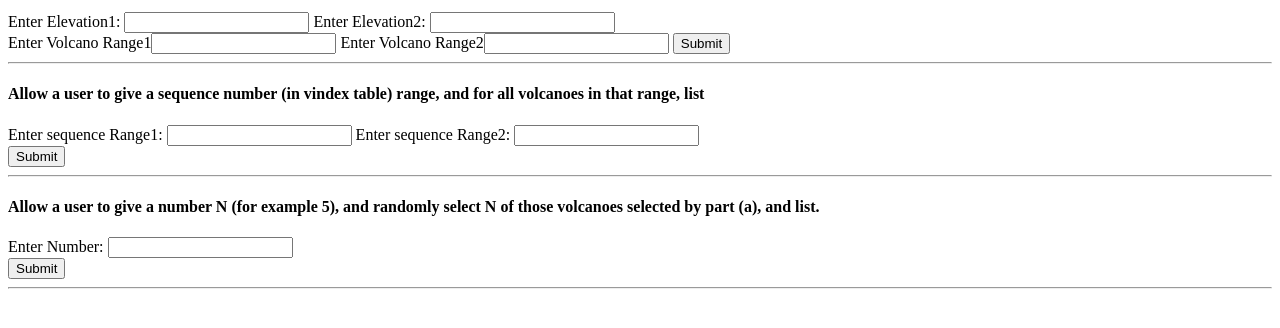
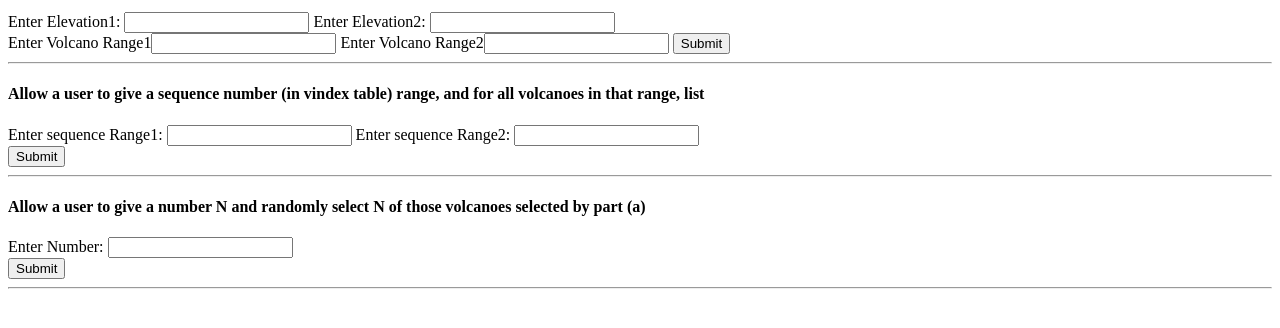
Before and after one commit to SupreethaD/exam3, a Flask app: page / in a window 1280 px wide. Shown: the part 224-552 px from the top of the page. Run offline with Flask 2, Linux system fonts and the light colour scheme.

Commit message:
commitchanges

```diff
--- a/app.py
+++ b/app.py
@@ -15,7 +15,7 @@ server = 'assignment01.database.windows.net'
 database = 'assignment01'
 username = 'supreetha'
 password = 'Chuppi$123'
-driver= '{ODBC Driver 13 for SQL Server}'
+driver= '{ODBC Driver 17 for SQL Server}'
 cnxn = pyodbc.connect('DRIVER=' + driver + ';SERVER=' + server + ';PORT=1433;DATABASE=' + database + ';UID=' + username + ';PWD=' + password)
 cursor = cnxn.cursor()
 r = redis.StrictRedis(host='assignment01.redis.cache.windows.net',port=6380, db=0, password='O8IrxXBklv50PJZ3IS9kefYiac3naKdqrAzCaCHdmP0=', ssl=True)
@@ -71,31 +71,23 @@ def sequencerangequery2():
  time_elapsed = timeit.default_timer() - starttime
  return render_template('sequenceRange2.html', rangeoutputval=rangeresult, timeelapsed = time_elapsed)
 
-#query7 without cache
+#query 12
 @app.route('/query7witoutcache')
 def query7_withoutcache():
     inputnumber = str(request.args.get('numberfield1'))
 
-    startrange = '100'
-    endrange = '100000'
-    startelevation = '100'
-    endelevation = '100000'
     starttime = time()
     for z in range(int(inputnumber)):
-        cursor.execute("SELECT volcano_name, country, region, latitude, longitude, elev FROM v WHERE number >= "+startrange+" and number <= "+endrange+" and elev >= "+startelevation+" and elev <= "+endelevation+"; ")
-        output = cursor.fetchall()
-        cursor.execute("SELECT avg(elev) FROM v WHERE number >= "+startrange+" and number <= "+endrange+" and elev >= "+startelevation+" and elev <= "+endelevation+" group by elev; ")
-        output11 = cursor.fetchall()
-        cursor.execute("select volcano_name, country, region, latitude, longitude, elev from v where number in (select number from vindex where sequence >= 1000 and Sequence <= 1500);")
+        cursor.execute("select volcano_name, country, region, latitude, longitude, elev from volcano where number in (select number from volcanoindex where sequence >= 1000 and Sequence <= 1500);")
         rangevalues = cursor.fetchall()
-        cursor.execute("select top 5 volcano_Name, country, region, latitude, longitude, elev from v order by number desc;")
+        cursor.execute("select top 5 volcano_Name, country, region, latitude, longitude, elev from volcano order by number desc;")
         rangeresult = cursor.fetchall()
 
     endtime = time()
     totaltime = endtime - starttime
     return render_template('query7witoutcache.html', timetaken = totaltime)
 
-#query8 with cache
+#query 13
 @app.route('/query8withcache')
 def query2withcache():
     randcachenum = str(request.args.get('numberfield1'))
--- a/templates/index.html
+++ b/templates/index.html
@@ -39,8 +39,7 @@
     </form>
     <hr>
 
-    <h4>Allow a user to give a number N (for example 5), and randomly select N of those volcanoes selected by part (a),
-        and list.</h4>
+    <h4>Allow a user to give a number N and randomly select N of those volcanoes selected by part (a) </h4>
     <form action="/sequenceRange2">
         <label for="">
             Enter Number: <input type="number" name="srangeval" required>
```
